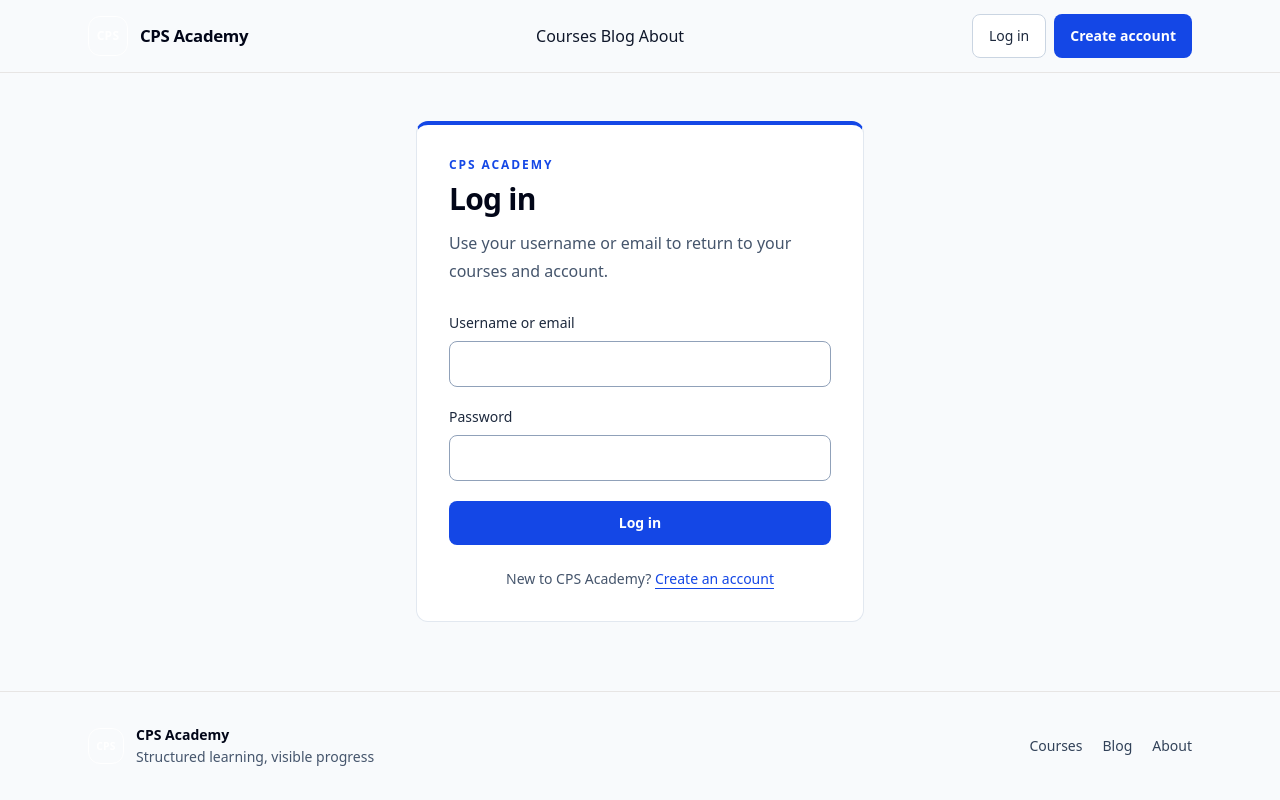
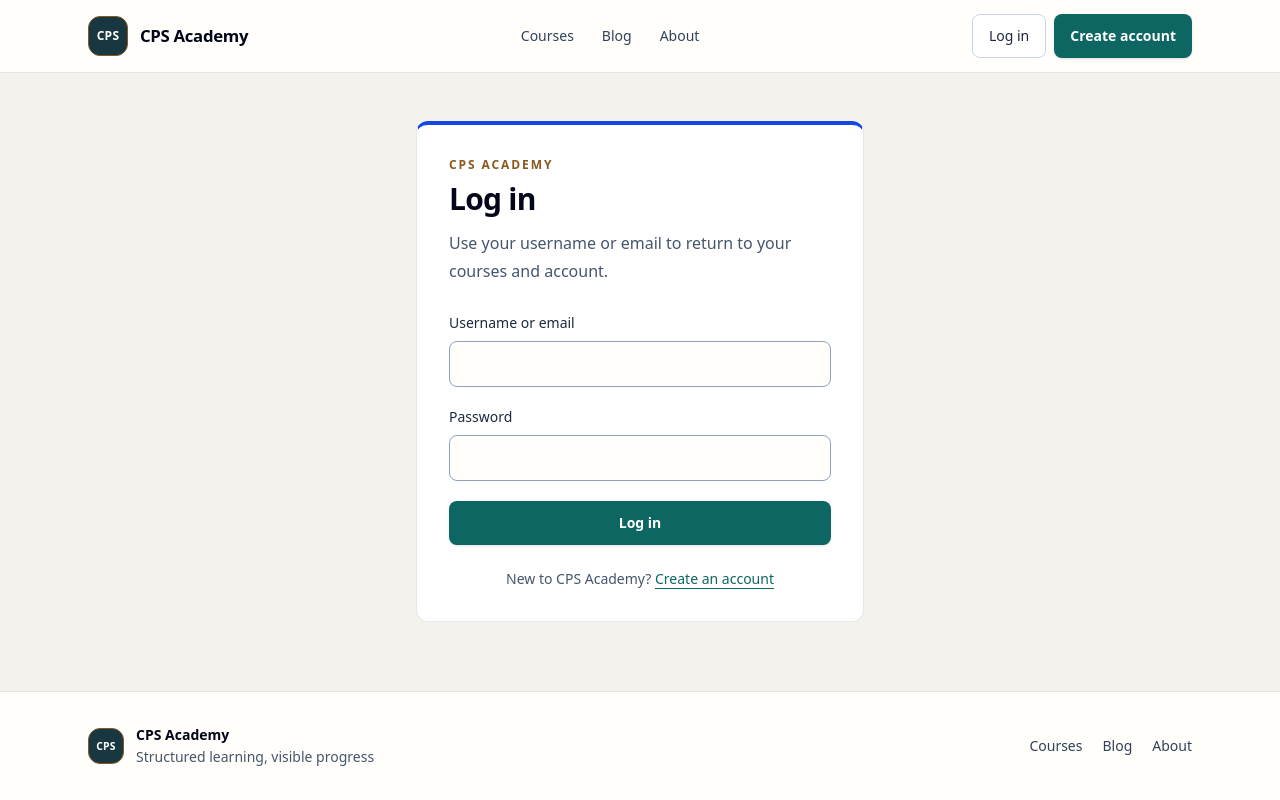
Before and after one commit to Kutubuddin-Rasel/cps_academy, a Next.js app in the folder frontend/: page /login in a window 1280 px wide. Built offline with nearby package versions, Linux system fonts and the light colour scheme.

Commit message:
style: update global styles with new color variables and button designs

```diff
--- a/frontend/src/app/globals.css
+++ b/frontend/src/app/globals.css
@@ -1,8 +1,15 @@
 @import "tailwindcss";
 
 :root {
-  --background: #f8fafc;
-  --foreground: #0f172a;
+  --background: #f4f2ec;
+  --foreground: #19323b;
+  --brand-ink: #193740;
+  --brand-teal: #0e6663;
+  --brand-teal-dark: #094e4c;
+  --brand-teal-soft: #e2efec;
+  --brand-brass: #87591f;
+  --brand-brass-soft: #f1e6d4;
+  --brand-surface: #fffefb;
   color-scheme: light;
 }
 
@@ -20,9 +27,14 @@ body {
   line-height: 1.5;
 }
 
+::selection {
+  background: var(--brand-teal-soft);
+  color: var(--brand-ink);
+}
+
 @layer base {
   :focus-visible {
-    outline: 3px solid var(--color-blue-600);
+    outline: 3px solid var(--brand-teal);
     outline-offset: 3px;
   }
 
@@ -33,7 +45,7 @@ body {
 
 @layer components {
   .button-primary {
-    @apply inline-flex min-h-11 items-center justify-center rounded-lg bg-blue-700 px-4 py-2.5 text-sm font-semibold text-white transition-colors hover:bg-blue-800 active:bg-blue-900 disabled:cursor-not-allowed disabled:bg-slate-200 disabled:text-slate-500 motion-reduce:transition-none;
+    @apply inline-flex min-h-11 items-center justify-center rounded-lg bg-[var(--brand-teal)] px-4 py-2.5 text-sm font-semibold text-white shadow-sm transition-[background-color,transform,box-shadow] hover:bg-[var(--brand-teal-dark)] hover:shadow-md active:translate-y-px active:bg-[var(--brand-ink)] disabled:cursor-not-allowed disabled:bg-slate-200 disabled:text-slate-500 disabled:shadow-none motion-reduce:transform-none motion-reduce:transition-none;
   }
 
   .button-secondary {
@@ -41,7 +53,7 @@ body {
   }
 
   .button-tertiary {
-    @apply inline-flex min-h-11 items-center justify-center rounded-lg px-2 py-2.5 text-sm font-semibold text-blue-700 underline-offset-4 transition-colors hover:bg-blue-50 hover:text-blue-900 hover:underline active:bg-blue-100 disabled:cursor-not-allowed disabled:bg-transparent disabled:text-slate-400 disabled:no-underline motion-reduce:transition-none;
+    @apply inline-flex min-h-11 items-center justify-center rounded-lg px-2 py-2.5 text-sm font-semibold text-[var(--brand-teal)] underline-offset-4 transition-colors hover:bg-[var(--brand-teal-soft)] hover:text-[var(--brand-ink)] hover:underline active:bg-[var(--brand-brass-soft)] disabled:cursor-not-allowed disabled:bg-transparent disabled:text-slate-400 disabled:no-underline motion-reduce:transition-none;
   }
 
   .field-label {
@@ -49,23 +61,23 @@ body {
   }
 
   .field-input {
-    @apply block min-h-11 w-full rounded-lg border border-slate-400 bg-white px-3 py-2.5 text-base text-slate-950 transition-colors placeholder:text-slate-500 focus-visible:border-blue-700 disabled:border-slate-200 disabled:bg-slate-100 disabled:text-slate-500 motion-reduce:transition-none;
+    @apply block min-h-11 w-full rounded-lg border border-slate-400 bg-[var(--brand-surface)] px-3 py-2.5 text-base text-slate-950 transition-colors placeholder:text-slate-500 focus-visible:border-[var(--brand-teal)] disabled:border-slate-200 disabled:bg-slate-100 disabled:text-slate-500 motion-reduce:transition-none;
   }
 
   .text-link {
-    @apply font-medium text-blue-700 underline underline-offset-4 hover:text-blue-900;
+    @apply font-medium text-[var(--brand-teal)] underline underline-offset-4 transition-colors hover:text-[var(--brand-ink)] motion-reduce:transition-none;
   }
 
   .context-link {
-    @apply inline-flex min-h-11 items-center gap-1 text-sm font-semibold text-slate-600 transition-colors hover:text-blue-800 active:text-blue-900 motion-reduce:transition-none;
+    @apply inline-flex min-h-11 items-center gap-1 text-sm font-semibold text-slate-600 transition-colors hover:text-[var(--brand-teal)] active:text-[var(--brand-ink)] motion-reduce:transition-none;
   }
 
   .utility-action {
-    @apply inline-flex min-h-11 items-center justify-center px-2 text-sm font-semibold text-slate-600 transition-colors hover:text-slate-950 active:text-blue-900 disabled:cursor-not-allowed disabled:text-slate-400 motion-reduce:transition-none;
+    @apply inline-flex min-h-11 items-center justify-center px-2 text-sm font-semibold text-slate-600 transition-colors hover:text-slate-950 active:text-[var(--brand-teal)] disabled:cursor-not-allowed disabled:text-slate-400 motion-reduce:transition-none;
   }
 
   .section-kicker {
-    @apply text-xs font-semibold uppercase tracking-[0.16em] text-blue-700;
+    @apply text-xs font-semibold uppercase tracking-[0.16em] text-[var(--brand-brass)];
   }
 
   .page-heading {
@@ -77,11 +89,23 @@ body {
   }
 
   .section-heading {
-    @apply mt-2 text-2xl font-semibold tracking-[-0.025em] text-slate-950;
+    @apply mt-2 text-2xl font-semibold tracking-[-0.03em] text-slate-950 sm:text-3xl;
   }
 
   .section-heading-row {
     @apply flex flex-col items-start justify-between gap-4 sm:flex-row sm:items-end;
   }
 
+  .navigation-link {
+    @apply relative flex min-h-11 items-center rounded-lg px-3 text-sm font-medium text-slate-700 transition-colors hover:bg-[var(--brand-teal-soft)] hover:text-[var(--brand-ink)] aria-[current=page]:bg-[var(--brand-teal-soft)] aria-[current=page]:font-semibold aria-[current=page]:text-[var(--brand-ink)] motion-reduce:transition-none;
+  }
+
+  .navigation-link[aria-current="page"]::after {
+    @apply absolute bottom-1.5 left-1/2 h-1 w-1 -translate-x-1/2 rounded-full bg-[var(--brand-brass)] content-[''];
+  }
+
+  .mobile-navigation-link {
+    @apply flex min-h-11 items-center rounded-lg border-l-2 border-transparent px-3 text-sm font-medium text-slate-700 transition-colors hover:bg-[var(--brand-teal-soft)] hover:text-[var(--brand-ink)] aria-[current=page]:border-[var(--brand-brass)] aria-[current=page]:bg-[var(--brand-teal-soft)] aria-[current=page]:font-semibold aria-[current=page]:text-[var(--brand-ink)] motion-reduce:transition-none;
+  }
+
 }
```
